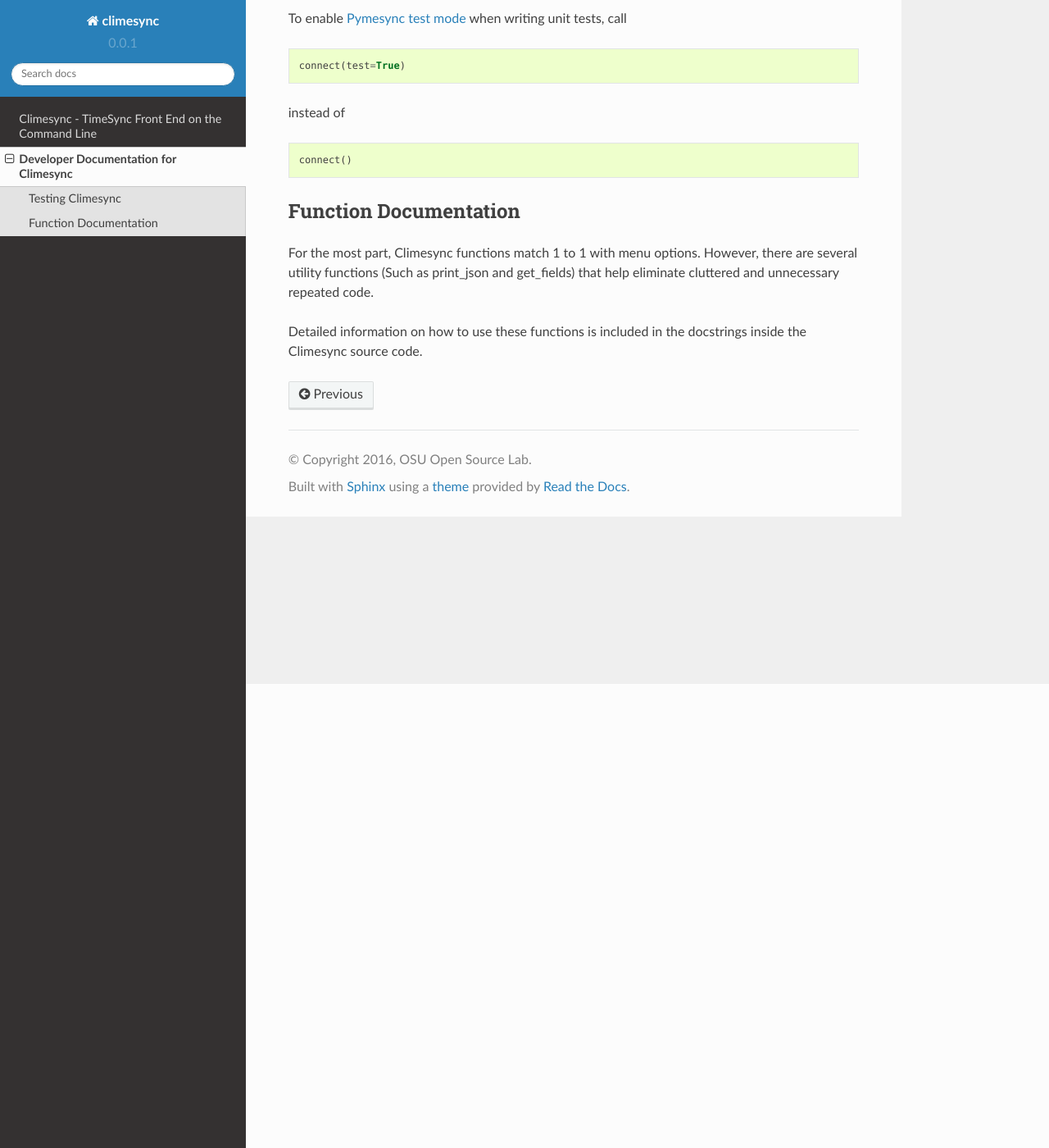
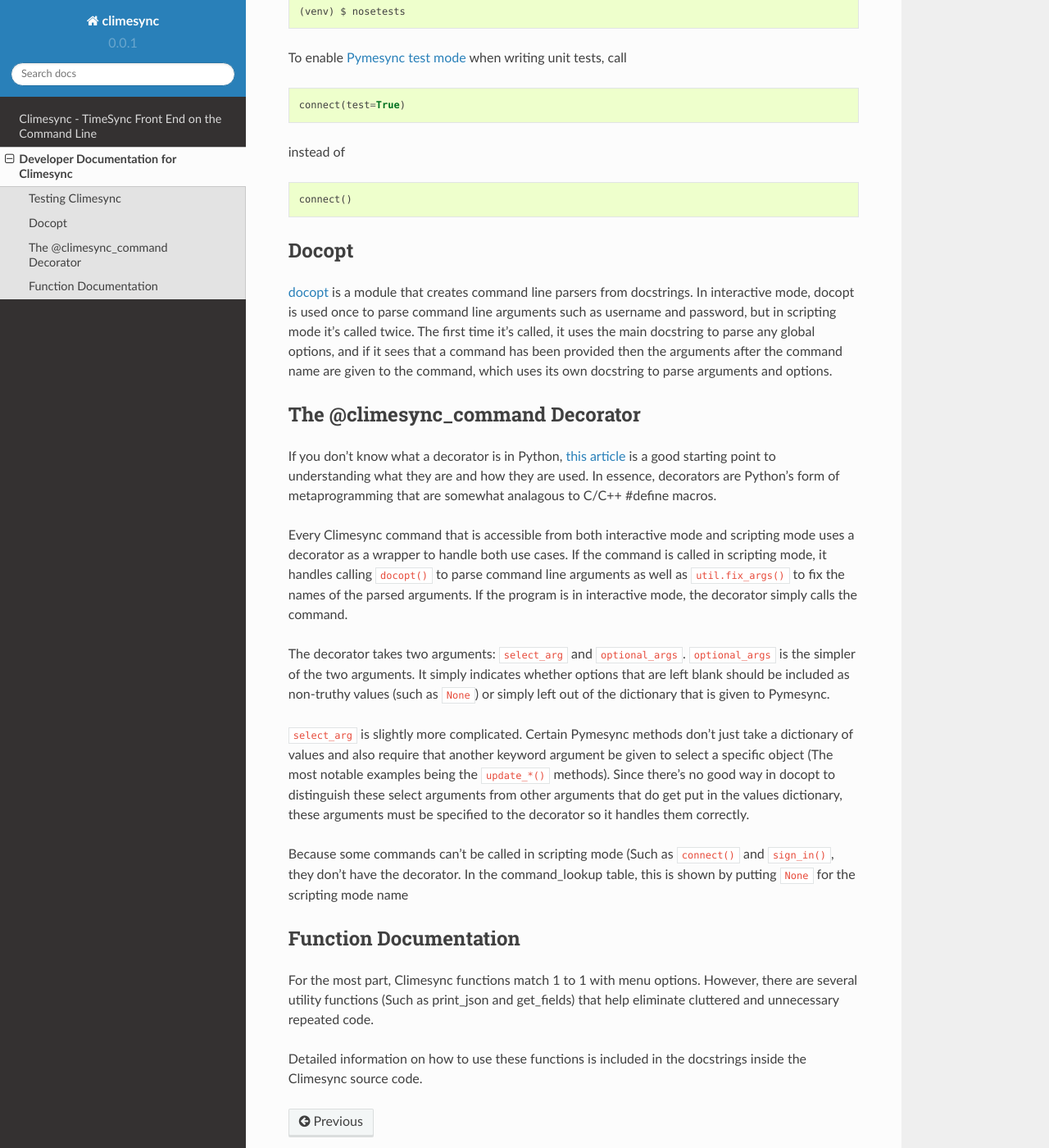
Before and after one commit to osuosl/climesync, a Sphinx documentation site: the page built from docs/source/dev.rst, in a window 1280 px wide and 1400 px high, scrolled down 566 px. Shown: the whole window at 82% size. Built offline with Sphinx 7.4.7 and the Read the Docs theme 2.0.0, drawn with Linux system fonts in a browser that asks for light colours; some of the changed text lies outside the part shown.

Commit message:
Updated docs and fixed PEP8

```diff
--- a/docs/source/dev.rst
+++ b/docs/source/dev.rst
@@ -12,7 +12,7 @@ To lint climesync for non-PEP8 compliance, run
 
 .. code-block:: none
 
-    (venv) $ flake8 climesync.py
+    (venv) $ flake8 climesync.py commands.py util.py testing
 
 To run unit tests, use this command:
 
@@ -34,6 +34,51 @@ instead of
 
 .. _Pymesync test mode: http://pymesync.readthedocs.io/en/latest/testing.html
 
+Docopt
+------
+
+`docopt`_ is a module that creates command line parsers from docstrings. In
+interactive mode, docopt is used once to parse command line arguments such
+as username and password, but in scripting mode it's called twice. The first
+time it's called, it uses the main docstring to parse any global options, and
+if it sees that a command has been provided then the arguments after the
+command name are given to the command, which uses its own docstring to
+parse arguments and options.
+
+The @climesync_command Decorator
+--------------------------------
+
+If you don't know what a decorator is in Python, `this article`_ is a good
+starting point to understanding what they are and how they are used. In
+essence, decorators are Python's form of metaprogramming that are somewhat
+analagous to C/C++ #define macros.
+
+Every Climesync command that is accessible from both interactive mode and
+scripting mode uses a decorator as a wrapper to handle both use cases. If the
+command is called in scripting mode, it handles calling :code:`docopt()` to parse
+command line arguments as well as :code:`util.fix_args()` to fix the names of the
+parsed arguments. If the program is in interactive mode, the decorator simply
+calls the command.
+
+The decorator takes two arguments: :code:`select_arg` and :code:`optional_args`.
+:code:`optional_args` is the simpler of the two arguments. It simply indicates
+whether options that are left blank should be included as non-truthy values
+(such as :code:`None`) or simply left out of the dictionary that is given to Pymesync.
+
+:code:`select_arg` is slightly more complicated. Certain Pymesync methods
+don't just take a dictionary of values and also require that another keyword
+argument be given to select a specific object (The most notable examples being
+the :code:`update_*()` methods). Since there's no good way in docopt to distinguish
+these select arguments from other arguments that do get put in the values
+dictionary, these arguments must be specified to the decorator so it handles
+them correctly.
+
+Because some commands can't be called in scripting mode (Such as :code:`connect()`
+and :code:`sign_in()`, they don't have the decorator. In the command_lookup table,
+this is shown by putting :code:`None` for the scripting mode name
+
+.. _this article: http://www.artima.com/weblogs/viewpost.jsp?thread=240808
+
 Function Documentation
 ----------------------
 
```
Also changed, not shown: climesync.py (+28 -25 lines), commands.py (+28 -23 lines), docs/source/usage.rst (+28 -5 lines), 2 other files.
